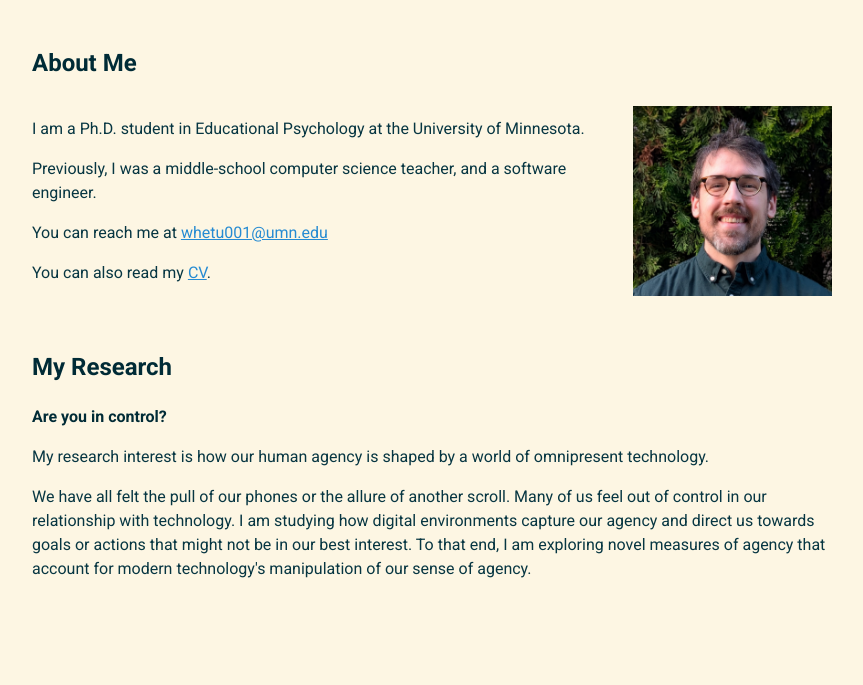
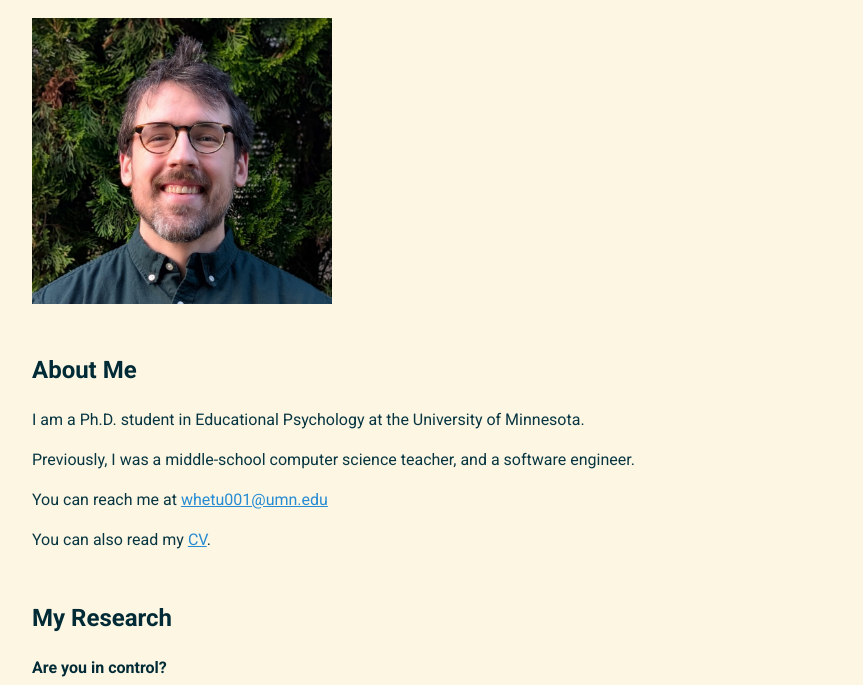
Before and after one commit to cwhetung/claywhetung, a plain HTML site: page index.html in a window 1280 px wide. Shown: the part 115-800 px from the top of the page, without its empty margins (208-1071 px from the left). Drawn offline with Linux system fonts and the light colour scheme.

Commit message:
Revert "Add flexbox"
This reverts commit 5adc5d775d563f7000963e5690ce3af3ecd38e2d.

```diff
--- a/index.html
+++ b/index.html
@@ -3,26 +3,18 @@
 </head>
 <body>
 	<h1>Boozhoo! Clay Whetung n'dizhnikaaz.</h1>
+	<img src="headshot.jpg" alt="An image of Clay Whetung. He is wearing a green shirt and glasses and is standing in from of a tree" width=300px>
+
 	<h2>About Me</h2>
-
-	<div class="about">
-		<div class="responsive" class="left">
-			<p>I am a Ph.D. student in Educational Psychology at the University of Minnesota.</p>
-			<p>Previously, I was a middle-school computer science teacher, and a software engineer.</p>
-			<p>You can reach me at <a href="mailto:whetu001@umn.edu">whetu001@umn.edu</a></p>
-			<p>You can also read my <a href="Clay_Whetung_CV.pdf" download>CV</a>.</p>
-
-		</div>
-		<div class="responsive right">
-			<img src="headshot.jpg" alt="An image of Clay Whetung. He is wearing a green shirt and glasses and is standing in from of a tree">
-		</div>
-	</div>
-
+	<p>I am a Ph.D. student in Educational Psychology at the University of Minnesota.</p>
+	<p>Previously, I was a middle-school computer science teacher, and a software engineer.</p>
+	<p>You can reach me at <a href="mailto:whetu001@umn.edu">whetu001@umn.edu</a></p>
+	<p>You can also read my <a href="Clay_Whetung_CV.pdf" download>CV</a>.</p>
 
 	<h2>My Research</h2>
 	<strong>Are you in control?</strong>
 
 	<p>My research interest is how our human agency is shaped by a world of omnipresent technology.</p>
 
-</p>We have all felt the pull of our phones or the allure of another scroll. Many of us feel out of control in our relationship with technology. I am studying how digital environments capture our agency and direct us towards goals or actions that might not be in our best interest. To that end, I am exploring novel measures of agency that account for modern technology's manipulation of our sense of agency.</p>
+	</p>We have all felt the pull of our phones or the allure of another scroll. Many of us feel out of control in our relationship with technology. I am studying how digital environments capture our agency and direct us towards goals or actions that might not be in our best interest. To that end, I am exploring novel measures of agency that account for modern technology's manipulation of our sense of agency.</p>
 </body>
--- a/style.css
+++ b/style.css
@@ -38,16 +38,3 @@ a {
 a:visited {
   color: #6c71c4;
 }
-
-.about {
-  display: flex;
-  align-items: center;
-}
-
-.right {
-  max-width: 25%;
-  flex: 1 1 25%;
-}
-img{
-  max-width: 100%;
-}
```
